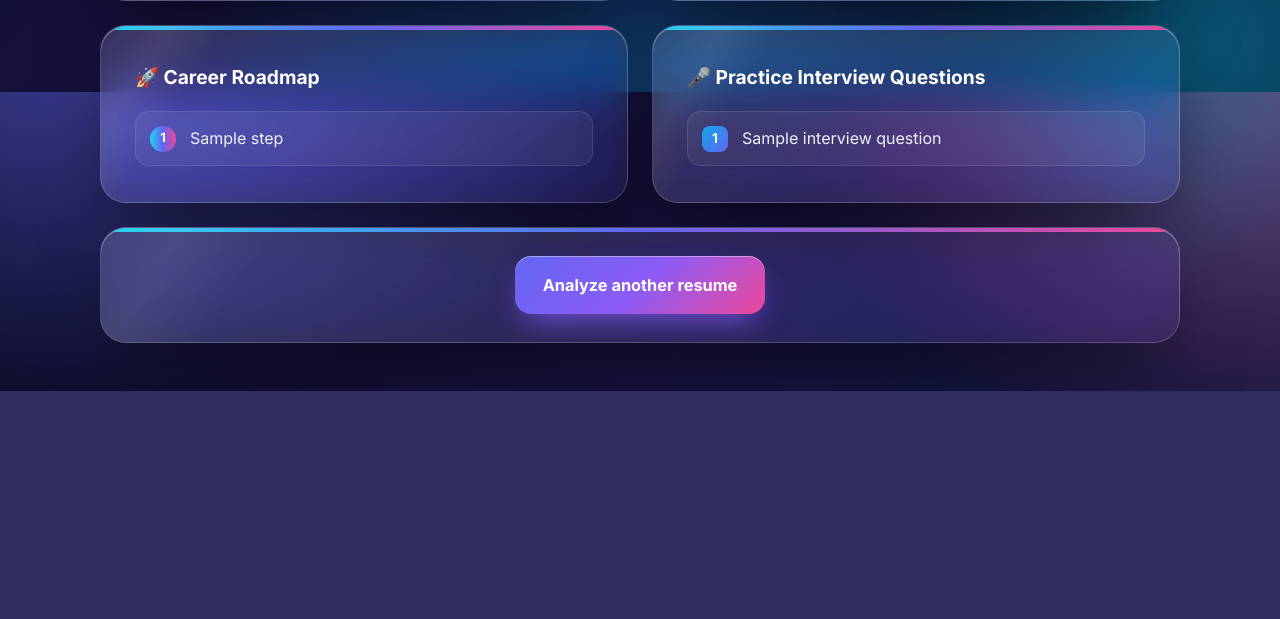
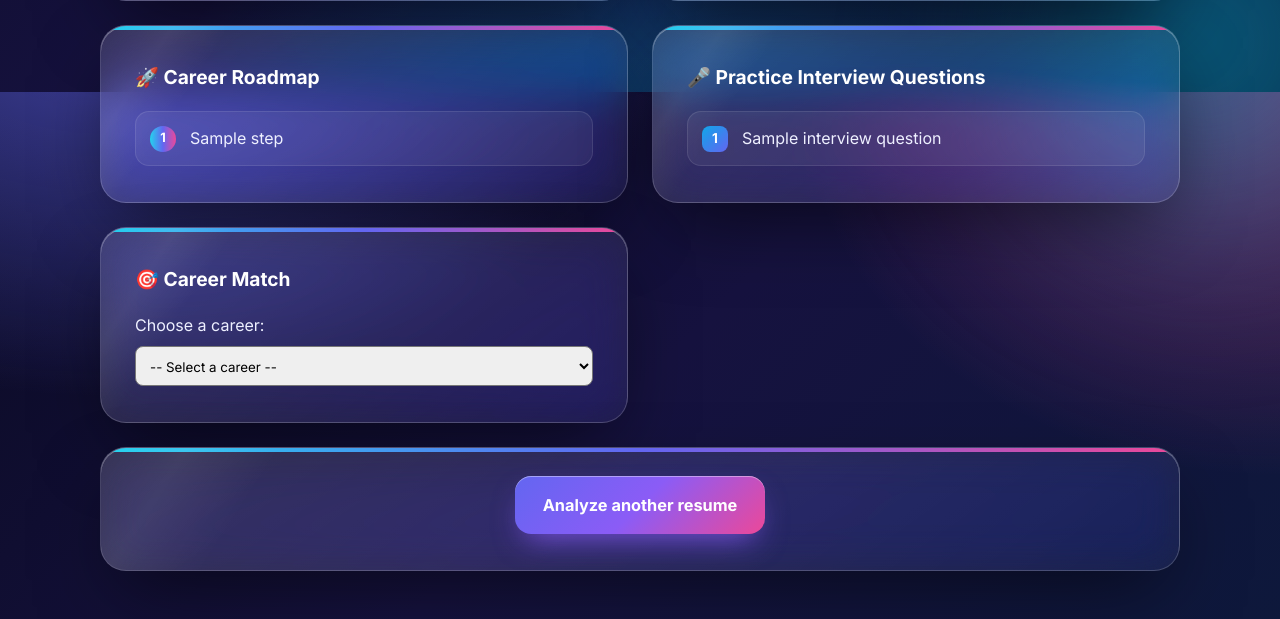
Before and after one commit to Sriroshan-S/Resume-Analyzer, a Flask app: template templates/result.html in a window 1280 px wide. Shown: the part 708-1327 px from the top of the page. Before the commit the page ends 1099 px from the top, so only its background shows below. Run offline with Flask 3, Linux system fonts and the light colour scheme; the template is opened without the code that fills it: most values are stand-ins (such as "Sample title", 1, 10 or a date in 2020).

Commit message:
Merge pull request 5 from Sriroshan-S/career-dropdown
Add career match dropdown to results page

```diff
--- a/app.py
+++ b/app.py
@@ -2,6 +2,7 @@ import os
 from flask import Flask, render_template, request
 from werkzeug.utils import secure_filename
 from utils.ai_analyzer import analyze_resume
+from utils.analyzer import analyze_resume as local_analyze
 
 app = Flask(__name__)
 
@@ -34,9 +35,15 @@ def analyze():
     filepath = os.path.join(app.config["UPLOAD_FOLDER"], filename)
     file.save(filepath)
 
+    careers = []
     try:
         # Call your teammate's analyzer function
         result = analyze_resume(filepath) or {}
+        # Career matches from our own resume-processing code
+        try:
+            careers = local_analyze(filepath)["careers"]
+        except Exception:
+            careers = []
     finally:
         # Remove the temporary uploaded file after analysis (even if it fails)
         if os.path.exists(filepath):
@@ -51,6 +58,7 @@ def analyze():
         summary=result.get("summary", ""),
         roadmap=result.get("roadmap", []),
         interview_questions=result.get("interview_questions", []),
+        careers=careers,
     )
 
 
--- a/templates/result.html
+++ b/templates/result.html
@@ -1,4 +1,4 @@
-<!doctype<!doctype html>
+<!doctype html>
 <html lang="en">
   <head>
     <meta charset="UTF-8" />
@@ -77,6 +77,26 @@
       </div>
       {% endif %}
 
+      <!-- Career Match Dropdown -->
+      {% if careers %}
+      <div class="container result-card">
+        <h2>🎯 Career Match</h2>
+        <label for="careerSelect">Choose a career:</label>
+        <select id="careerSelect" data-careers='{{ careers | tojson }}' style="width:100%; padding:10px; margin-top:8px; border-radius:8px; font-family:inherit;">
+          <option value="">-- Select a career --</option>
+          {% for c in careers %}
+          <option value="{{ loop.index0 }}">{{ c.career }}</option>
+          {% endfor %}
+        </select>
+
+        <div id="careerResult" style="display:none; margin-top:14px;">
+          <p><strong>Match:</strong> <span id="cMatch"></span>%</p>
+          <p><strong>Skills you have:</strong> <span id="cMatched"></span></p>
+          <p><strong>Skills missing:</strong> <span id="cMissing"></span></p>
+        </div>
+      </div>
+      {% endif %}
+
       <!-- BOTTOM BUTTON CARD (Spans Full Width) -->
       <div class="container result-card action-card full-span">
         <a href="/" class="back-link">Analyze another resume</a>
@@ -104,5 +124,20 @@
         requestAnimationFrame(tick);
       })();
     </script>
+    <script>
+      const select = document.getElementById("careerSelect");
+      const box = document.getElementById("careerResult");
+      if (select) {
+        const careerData = JSON.parse(select.dataset.careers);
+        select.addEventListener("change", function () {
+          if (this.value === "") { box.style.display = "none"; return; }
+          const c = careerData[this.value];
+          document.getElementById("cMatch").textContent = c.match_percent;
+          document.getElementById("cMatched").textContent = c.matched_skills.join(", ") || "None";
+          document.getElementById("cMissing").textContent = c.missing_skills.join(", ") || "None";
+          box.style.display = "block";
+        });
+      }
+    </script>
   </body>
 </html>
--- a/utils/analyzer.py
+++ b/utils/analyzer.py
@@ -43,5 +43,5 @@ def analyze_resume(filepath):
         "suggestions": build_suggestions(result["breakdown"]),
         "breakdown": result["breakdown"],
         "skills_found": result["skills_found"],
-        "careers": careers[:3],
+        "careers": careers,
     }
```
